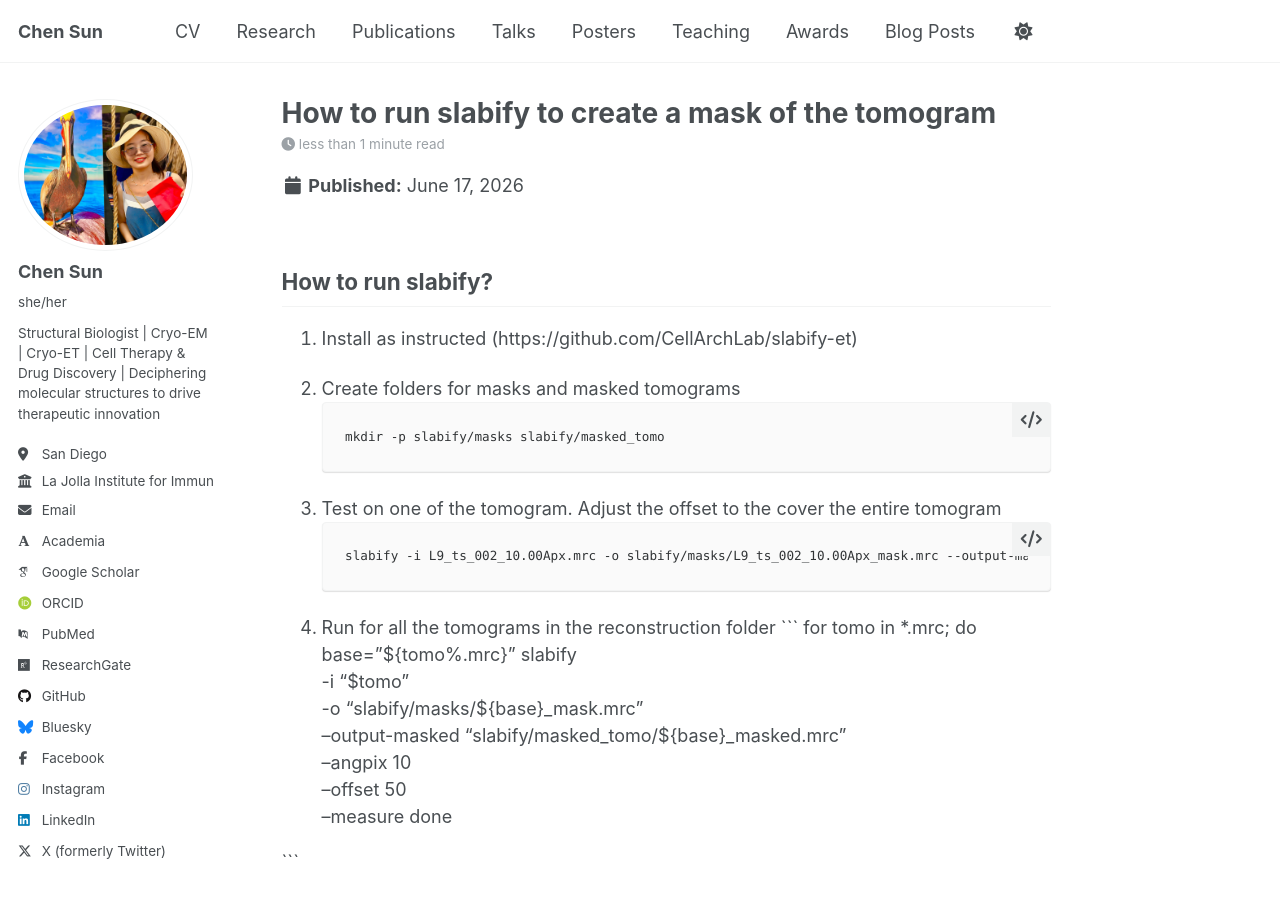
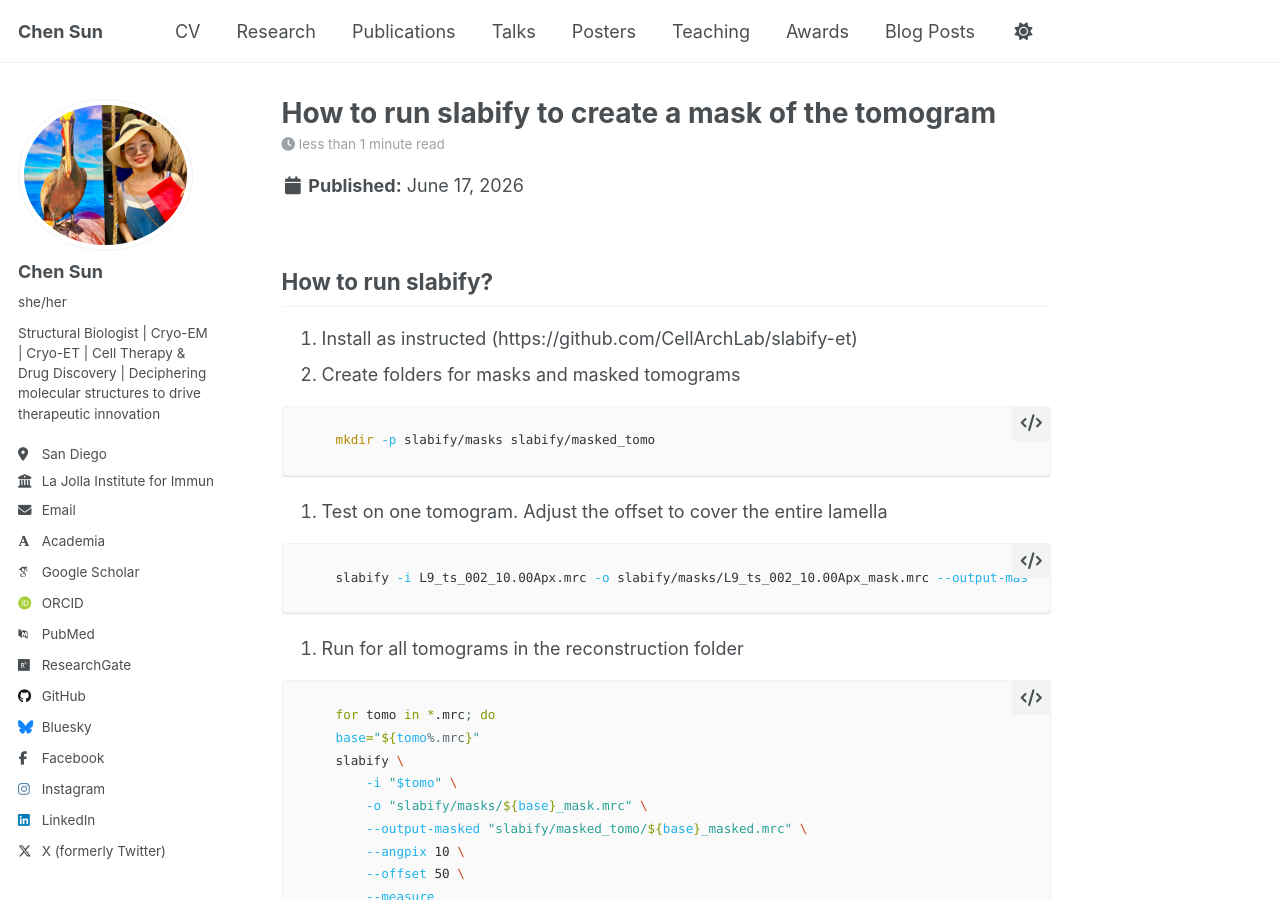
Before and after one commit to sun647/sun647.github.io, a Jekyll site: the page built from _posts/2026-6-25-slabify.md, in a window 1280 px wide and 900 px high. Built offline with Jekyll 4.4.1, drawn with Linux system fonts in a browser that asks for light colours; some web fonts are replaced; a script that is not in the unit is left out.

Commit message:
Update 2026-6-25-slabify.md

````diff
--- a/_posts/2026-6-25-slabify.md
+++ b/_posts/2026-6-25-slabify.md
@@ -9,21 +9,22 @@ tags:
 ---
 ## How to run slabify?
 1. Install as instructed (https://github.com/CellArchLab/slabify-et)
+2. Create folders for masks and masked tomograms
 
-2. Create folders for masks and masked tomograms
-```
-mkdir -p slabify/masks slabify/masked_tomo
+```bash
+    mkdir -p slabify/masks slabify/masked_tomo
 ```
 
-3. Test on one of the tomogram. Adjust the offset to the cover the entire tomogram
-```
-slabify -i L9_ts_002_10.00Apx.mrc -o slabify/masks/L9_ts_002_10.00Apx_mask.mrc --output-masked slabify/masked_tomo/L9_ts_002_10.00Apx_maskedtomo.mrc --angpix 10 --offset 30 --measure
+3. Test on one tomogram. Adjust the offset to cover the entire lamella
+
+```bash
+    slabify -i L9_ts_002_10.00Apx.mrc -o slabify/masks/L9_ts_002_10.00Apx_mask.mrc --output-masked slabify/masked_tomo/L9_ts_002_10.00Apx_maskedtomo.mrc --angpix 10 --offset 30 --measure
 ```
 
+4. Run for all tomograms in the reconstruction folder
 
-4. Run for all the tomograms in the reconstruction folder
-```
-for tomo in *.mrc; do
+```bash
+    for tomo in *.mrc; do
     base="${tomo%.mrc}"
     slabify \
         -i "$tomo" \
@@ -32,6 +33,5 @@ for tomo in *.mrc; do
         --angpix 10 \
         --offset 50 \
         --measure
-done
-
+    done
 ```
````
